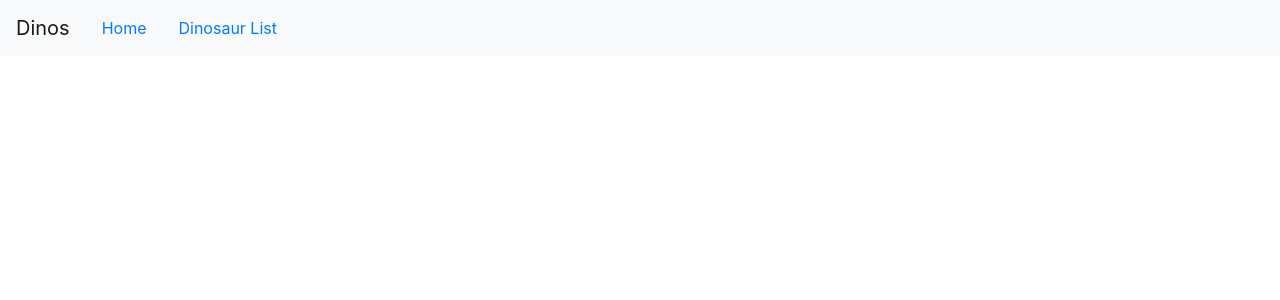
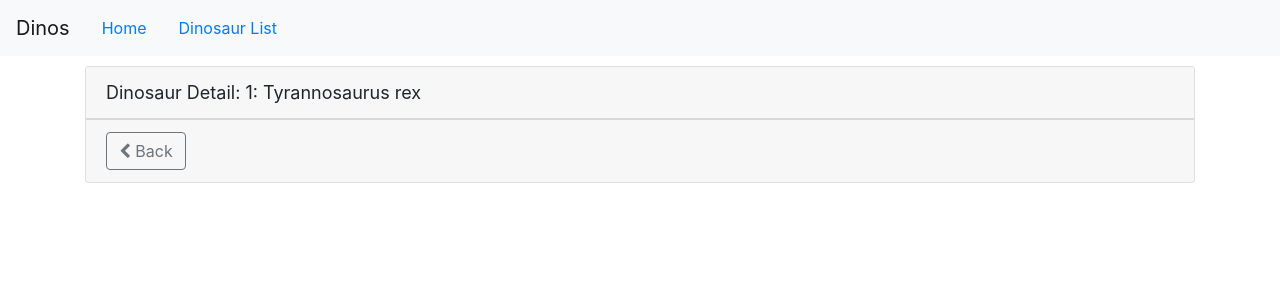
Before and after one commit to princesszet/dinos, an Angular app in the folder dinos/: page /dinosaurs/1 in a window 1280 px wide. Shown: the top 300 px of the page. Built offline with nearby package versions, Linux system fonts and the light colour scheme.

Commit message:
more advanced routing implemented

```diff
--- a/dinos/src/api/dinosaurs/dinosaurs.json
+++ b/dinos/src/api/dinosaurs/dinosaurs.json
@@ -27,7 +27,7 @@
     "imageUrl": "assets/images/velociraptor.jpg"
   },
   {
-    "id": 2,
+    "id": 4,
     "species": "Maiasaura",
     "height": "2.5 m",
     "weight": "3 - 10 tons",
@@ -36,7 +36,7 @@
     "imageUrl": "assets/images/maiasaura.jpg"
   },
   {
-    "id": 2,
+    "id": 5,
     "species": "Diplodocus",
     "height": "up to 52 m",
     "weight": "11 - 15 tons",
--- a/dinos/src/app/app.module.ts
+++ b/dinos/src/app/app.module.ts
@@ -10,6 +10,7 @@ import { DinosaurListComponent } from './dinosaurs/dinosaur-list.component';
 import { StarComponent } from './shared/star.component';
 import { DinosaurDetailComponent } from './dinosaurs/dinosaur-detail.component';
 import { WelcomeComponent } from './home/welcome.component'
+import { DinosaurDetailGuard } from './dinosaurs/dinosaur-detail.guard';
 
 @NgModule({
   declarations: [
@@ -27,7 +28,9 @@ import { WelcomeComponent } from './home/welcome.component'
     HttpClientModule,
     RouterModule.forRoot([
       { path: "dinosaurs", component: DinosaurListComponent},
-      { path: "dinosaurs/:id", component: DinosaurDetailComponent},
+      { path: "dinosaurs/:id",
+        canActivate: [DinosaurDetailGuard],
+        component: DinosaurDetailComponent},
       { path: "welcome", component: WelcomeComponent },
       { path: "", redirectTo: "welcome", pathMatch: "full" },
       { path: "**", redirectTo: "welcome", pathMatch: "full" }
--- a/dinos/src/app/dinosaurs/dinosaur-detail.component.html
+++ b/dinos/src/app/dinosaurs/dinosaur-detail.component.html
@@ -2,4 +2,13 @@
     <div class="card-header">
         {{ pageTitle + ": " + dinosaur.species }}
     </div>
+
+    <div class="card-footer">
+        <button class="btn btn-outline-secondary"
+                (click)="onBack()"
+                style="width: 80px">
+            <i class="fa fa-chevron-left"></i> Back
+        </button>
+    </div>
+
 </div>
--- a/dinos/src/app/dinosaurs/dinosaur-detail.component.ts
+++ b/dinos/src/app/dinosaurs/dinosaur-detail.component.ts
@@ -1,17 +1,35 @@
 import { Component, OnInit } from '@angular/core';
+import { ActivatedRoute, Router } from '@angular/router';
 import { IDinosaur } from './dinosaur';
 
 @Component({
   templateUrl: './dinosaur-detail.component.html',
   styleUrls: ['./dinosaur-detail.component.css']
 })
+
 export class DinosaurDetailComponent implements OnInit {
   pageTitle: string = "Dinosaur Detail";
   dinosaur: IDinosaur;
 
-  constructor() { }
+  constructor(private route: ActivatedRoute,
+              private router: Router) { }
 
   ngOnInit() {
+    let id = +this.route.snapshot.paramMap.get("id");
+    this.pageTitle += `: ${id}`;
+    this.dinosaur = {
+      "id": 1,
+      "species": "Tyrannosaurus rex",
+      "height": "3.7 - 6.1 m",
+      "weight": "4,5 - 14 tons",
+      "foodSource": "carnivorous",
+      "starRating": 4.5,
+      "imageUrl": "assets/images/trex.jpeg"
+    }
+  }
+
+  onBack(): void {
+    this.router.navigate(["/dinosaurs"]);
   }
 
 }
--- /dev/null
+++ b/dinos/src/app/dinosaurs/dinosaur-detail.guard.ts
@@ -0,0 +1,25 @@
+import { Injectable } from '@angular/core';
+import { CanActivate, ActivatedRouteSnapshot, RouterStateSnapshot, UrlTree, Router, NavigationEnd } from '@angular/router';
+import { Observable } from 'rxjs';
+
+@Injectable({
+  providedIn: 'root'
+})
+
+export class DinosaurDetailGuard implements CanActivate {
+
+  constructor(private router: Router) { }
+
+  canActivate(
+    next: ActivatedRouteSnapshot,
+    state: RouterStateSnapshot): Observable<boolean | UrlTree> | Promise<boolean | UrlTree> | boolean | UrlTree {
+    const id = +next.url[1].path;
+    if (isNaN(id) || id < 1) {
+      alert("Invalid dinosaur ID");
+      this.router.navigate(["/dinosaurs"]);
+      return false;
+    }
+    return true;
+  }
+
+}
--- a/dinos/src/app/dinosaurs/dinosaur-list.component.html
+++ b/dinos/src/app/dinosaurs/dinosaur-list.component.html
@@ -43,7 +43,11 @@
                                     [style.width.px]='imageWidth'
                                     [style.margin.px]='imageMargin'>
                             </td>
-                            <td>{{ dino.species }}</td>
+                            <td>
+                                <a [routerLink]="['/dinosaurs', dino.id]">
+                                    {{ dino.species }}
+                                </a>
+                            </td>
                             <td>{{ dino.height }}</td>
                             <td>{{ dino.weight }}</td>
                             <td>{{ dino.foodSource }}</td>
```
Also changed, not shown: 1 other file (tests, documents, lock files or other folders).
